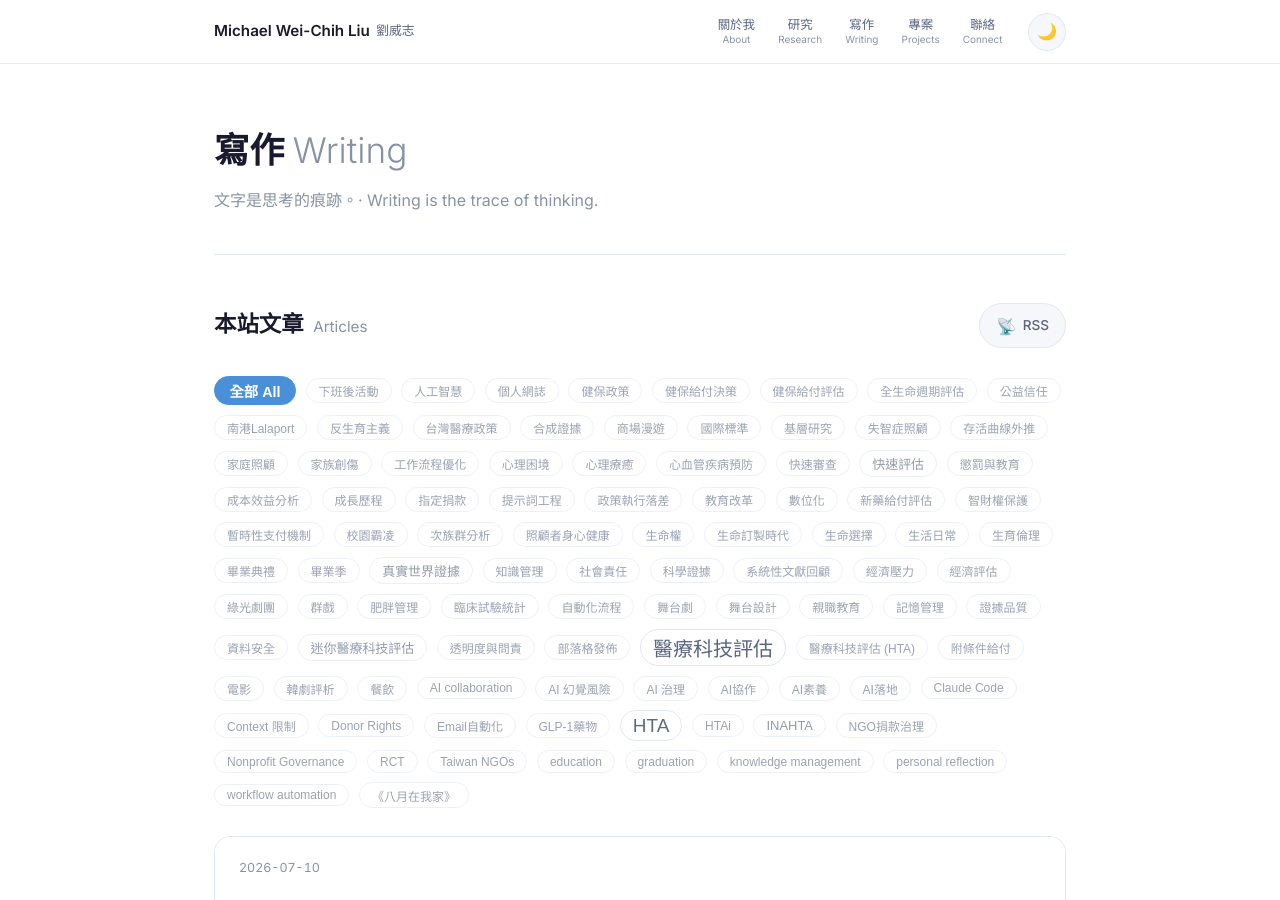
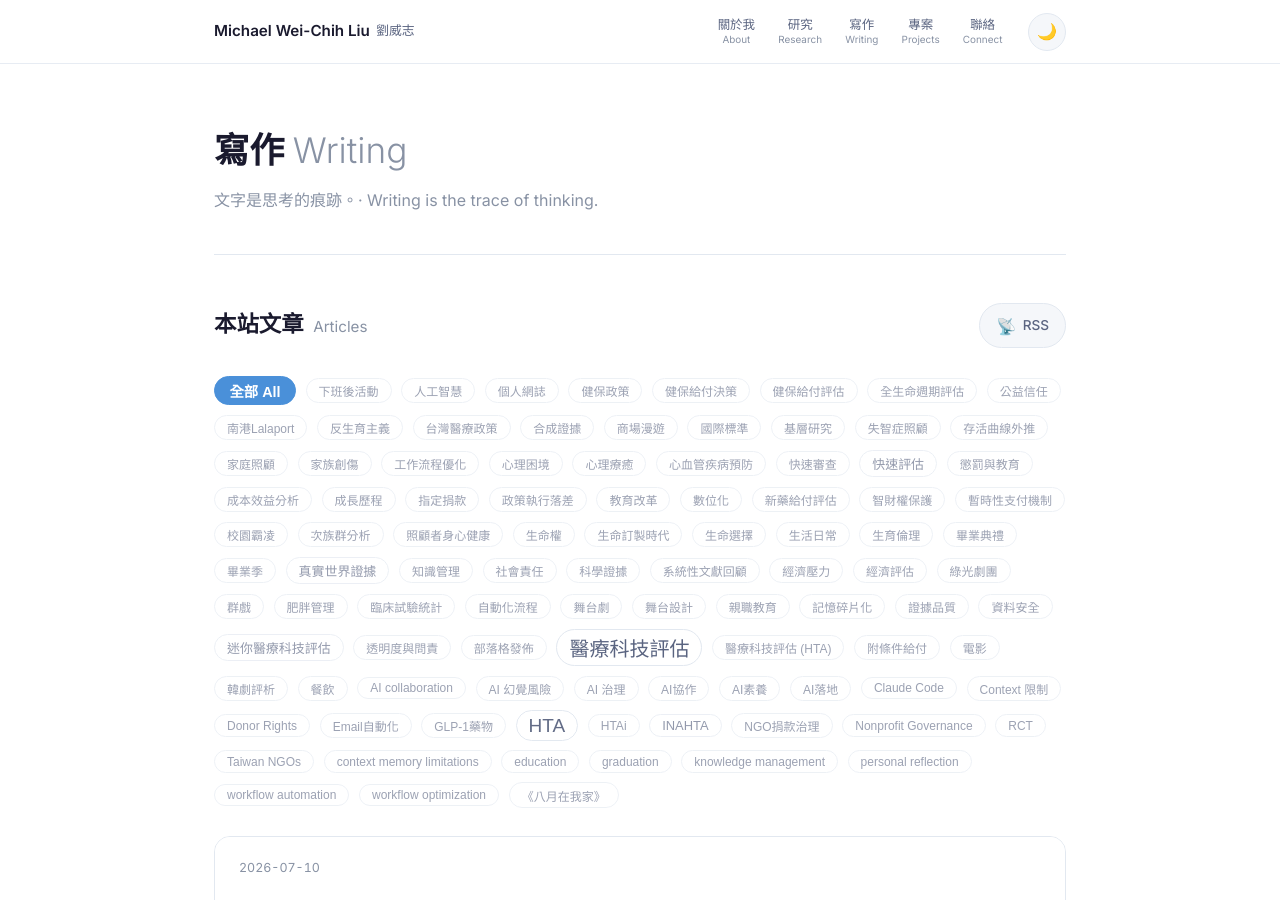
Before and after one commit to liuweichihtw-0624/liuweichihtw-0624.github.io, a Jekyll site: the page built from writing.html, in a window 1280 px wide and 900 px high. Built offline with Jekyll 4.4.1, drawn with Linux system fonts in a browser that asks for light colours.

Commit message:
retag: update tags for 2026-06-04-claude-code-context-limit-frustration.md

```diff
--- a/_posts/2026-06-04-claude-code-context-limit-frustration.md
+++ b/_posts/2026-06-04-claude-code-context-limit-frustration.md
@@ -2,7 +2,7 @@
 layout: post
 title: "成也Context，敗也Context · The Double-Edged Sword of Context: Success and Frustration with Claude Code"
 date: 2026-06-04 12:40:45 +0800
-tags: ["Claude Code", "Context 限制", "提示詞工程", "工作流程優化", "記憶管理"]
+tags: ["Claude Code", "Context 限制", "記憶碎片化", "工作流程優化", "context memory limitations", "workflow optimization"]
 publish: true
 syndicate: [linkedin]
 excerpt: "使用Claude Code桌機版帶來效率提升，但Context限制導致記憶斷裂，需在Session間反覆搬遷整理。"
```
